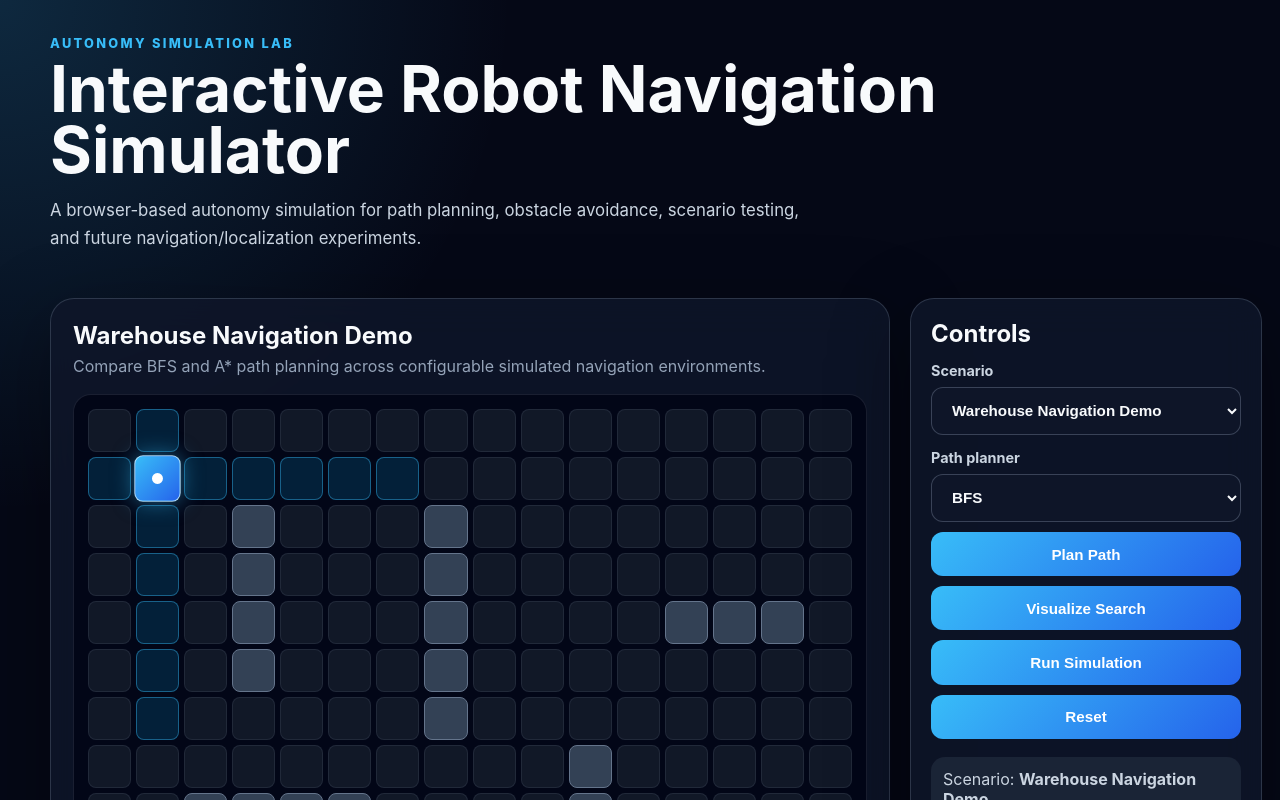
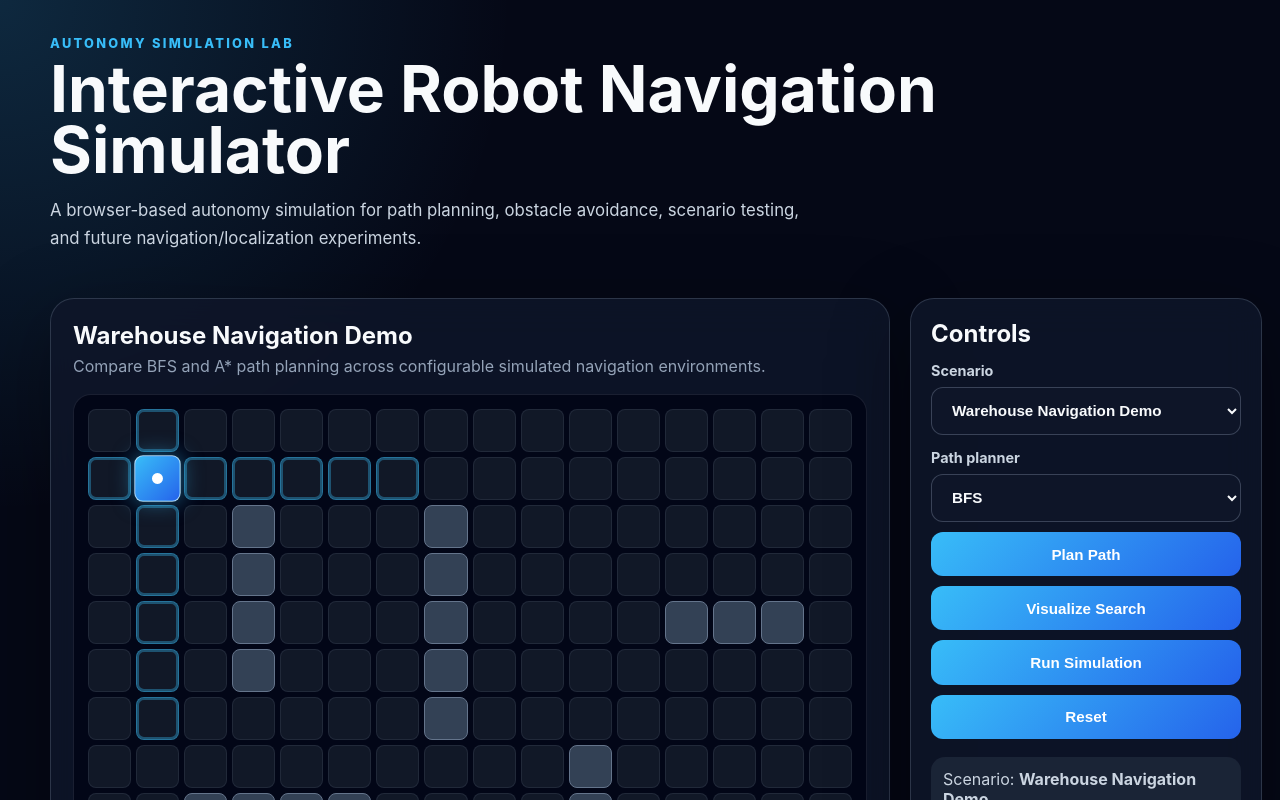
Before and after one commit to Kushrishi/autonomy-simulation-lab, a React (Vite) app: page / in a window 1280 px wide. Shown: the top 800 px of the page. Built offline with nearby package versions, Linux system fonts and the light colour scheme.

Commit message:
Add comments and improve sensor path styling
Add targeted explanatory comments to path planning, sensor simulation, planner comparison, and animation logic. Update sensor styling so sensor rays no longer overpower final path visualization.

```diff
--- a/src/styles/index.css
+++ b/src/styles/index.css
@@ -195,8 +195,23 @@ h1 {
 }
 
 .grid-cell.sensor {
-  background: rgba(14, 165, 233, 0.16);
-  border-color: rgba(56, 189, 248, 0.42);
+  border-color: rgba(56, 189, 248, 0.55);
+  box-shadow: inset 0 0 0 2px rgba(56, 189, 248, 0.35);
+}
+
+.grid-cell.path.sensor {
+  background: rgba(250, 204, 21, 0.28);
+  border-color: rgba(250, 204, 21, 0.65);
+  box-shadow:
+    inset 0 0 0 2px rgba(56, 189, 248, 0.38),
+    0 0 12px rgba(250, 204, 21, 0.18);
+}
+
+.grid-cell.robot.sensor {
+  background: linear-gradient(135deg, #38bdf8, #2563eb);
+  color: white;
+  border-color: rgba(186, 230, 253, 0.9);
+  box-shadow: 0 0 20px rgba(56, 189, 248, 0.5);
 }
 
 .grid-cell.obstacle.sensor-hit {
```
Also changed, not shown: src/App.tsx (+6 -3 lines), src/planning/astar.ts (+10 -0 lines), src/planning/bfs.ts (+13 -2 lines), src/sensors/rangeSensor.ts (+8 -3 lines).
